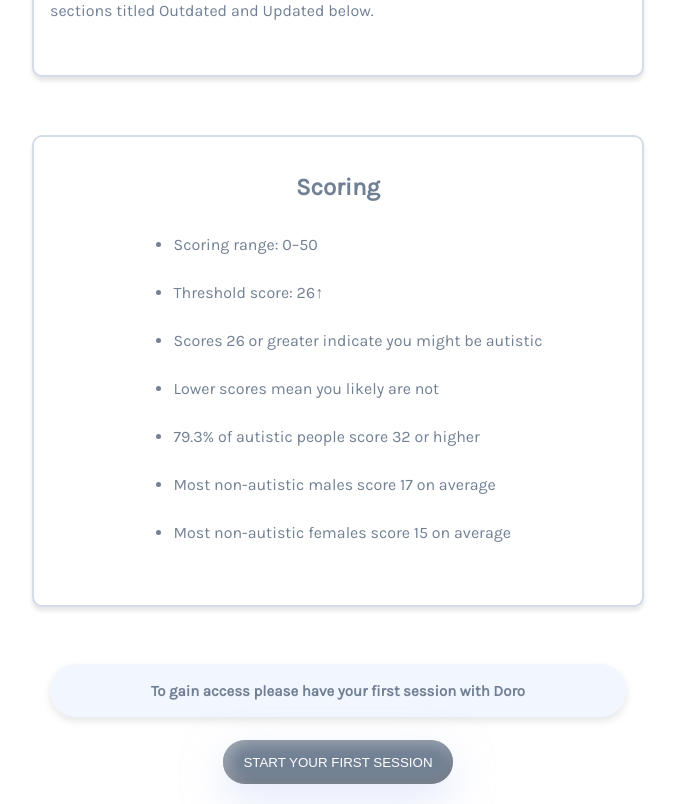
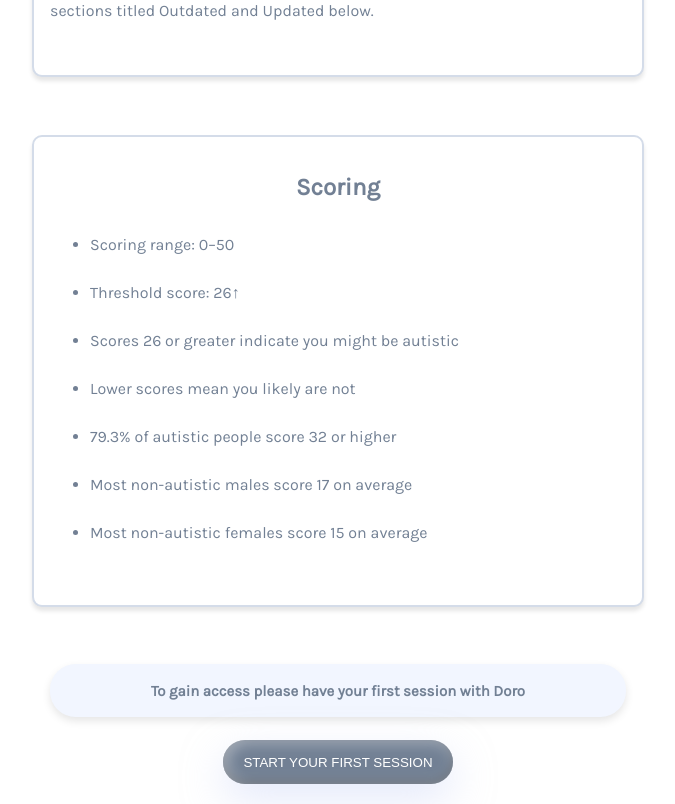
Before and after one commit to rastin1379/doro-frontend, a React (Create React App) app: page /questionnaire/ASRS in a window 1280 px wide. Shown: the part 1500-2304 px from the top of the page, without its empty margins (302-977 px from the left). Built offline with nearby package versions, Linux system fonts and the light colour scheme.

Commit message:
Styling changes to scoring box in questionnaire page

```diff
--- a/src/styles/QuestionnairePage.css
+++ b/src/styles/QuestionnairePage.css
@@ -58,7 +58,7 @@
   display: flex;
   border: 2px solid #d4dce9;
   flex-direction: column; /* Stack children vertically */
-  align-items: center; /* Ensure the contents inside the box are centered */
+  align-items: left; /* Ensure the contents inside the box are centered */
   margin-bottom: 5%;
 }
 
```
